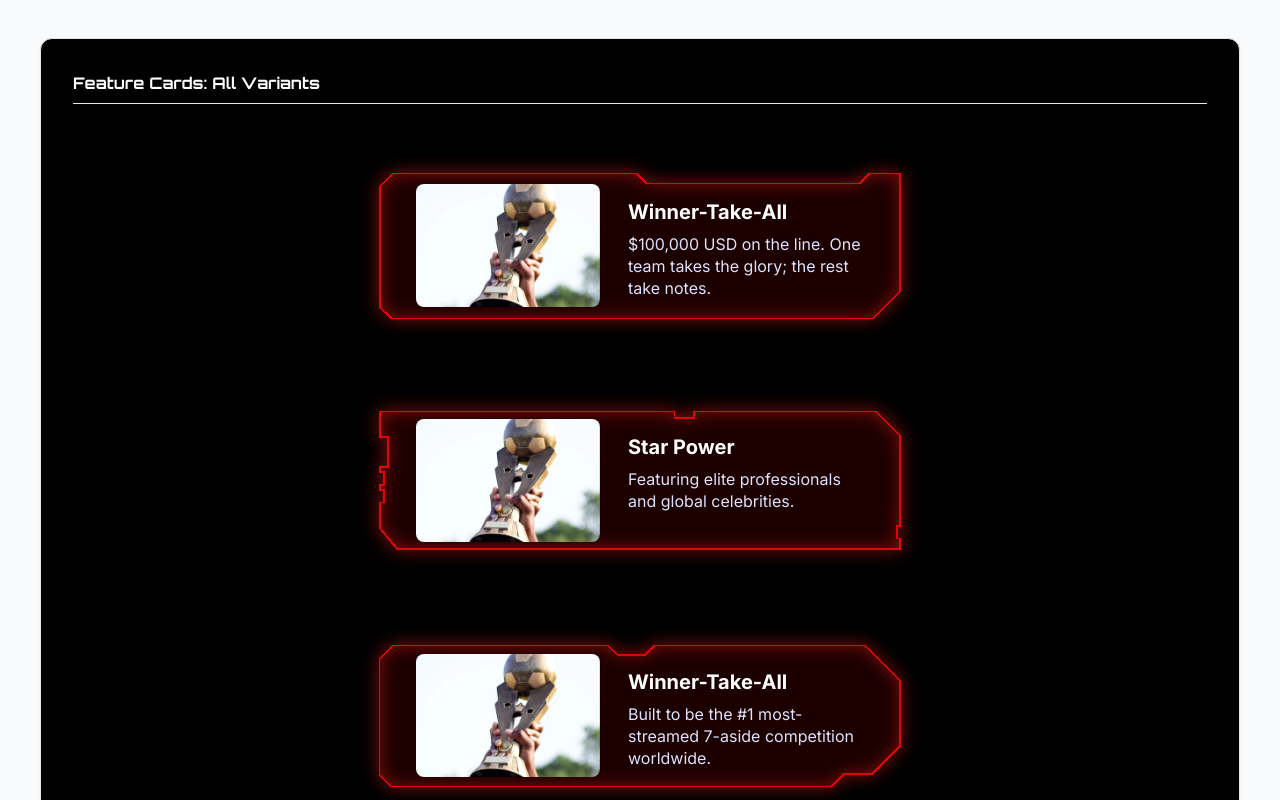
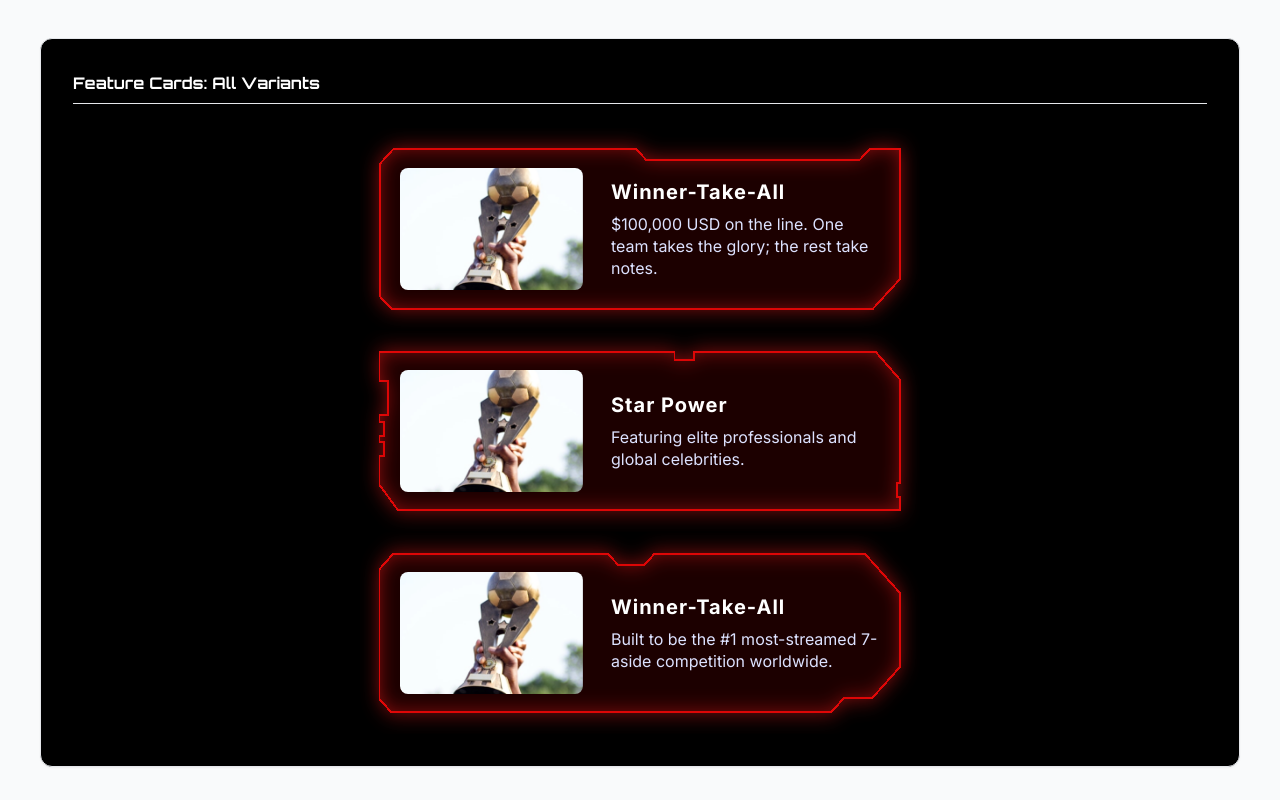
Before and after one commit to gochuicod/r1vals, a Next.js app: page /en/component-showcase in a window 1280 px wide. Shown: the part 1840-2640 px from the top of the page. Built offline with nearby package versions, Linux system fonts and the light colour scheme.

Commit message:
hotfix(FeatureCard): Reimplemented FeatureCard component

```diff
--- a/app/[locale]/component-showcase/page.tsx
+++ b/app/[locale]/component-showcase/page.tsx
@@ -120,8 +120,7 @@ export default function ComponentShowcasePage() {
             title="Winner-Take-All"
             description="$100,000 USD on the line. One team takes the glory; the rest take notes."
             imageSrc="/highlight_card/cash-awards.webp"
-            backgroundImg="/ui/feature_card/featured-card-1.svg"
-            mobileBackgroundImg="/ui/feature_card/featured-card-1-mobile.svg"
+            variant='1'
           />
 
           {/* Example 2: Blue Variant */}
@@ -129,8 +128,7 @@ export default function ComponentShowcasePage() {
             title="Star Power"
             description="Featuring elite professionals and global celebrities."
             imageSrc="/highlight_card/cash-awards.webp"
-            backgroundImg="/ui/feature_card/featured-card-2.svg"
-            mobileBackgroundImg="/ui/feature_card/featured-card-2-mobile.svg"
+            variant='2'
 
           />
 
@@ -139,8 +137,7 @@ export default function ComponentShowcasePage() {
             title="Winner-Take-All"
             description="Built to be the #1 most-streamed 7-aside competition worldwide."
             imageSrc="/highlight_card/cash-awards.webp"
-            backgroundImg="/ui/feature_card/featured-card-3.svg"
-            mobileBackgroundImg="/ui/feature_card/featured-card-3-mobile.svg"
+            variant='3'
           />
         </div>
       </div>
--- a/components/ui/FeatureCard.tsx
+++ b/components/ui/FeatureCard.tsx
@@ -1,50 +1,32 @@
 import React from 'react';
 import Image from 'next/image';
+import { FeatureCardContainer, FeatureCardVariant } from './FeatureCardContainer'; // Adjust path
 
 interface FeatureCardProps {
   title: string;
   description: string;
   imageSrc: string;
-  backgroundImg: string;
-  mobileBackgroundImg?: string;
   className?: string;
+  variant?: FeatureCardVariant;
 }
 
 export const FeatureCard = ({
   title,
   description,
   imageSrc,
-  backgroundImg,
-  mobileBackgroundImg,
   className = '',
+  variant = '1',
 }: FeatureCardProps) => {
   return (
-    <div className={`relative flex flex-col md:flex-row items-center text-center md:text-left w-full max-w-[350px] md:max-w-none md:w-[560px] min-h-[155px] p-6 md:p-8 gap-6 md:gap-7 overflow-hidden rounded-xl isolate ${className}`}>
-      {/* BACKGROUND LAYER */}
-      {/* Desktop Background: Hidden on mobile, block on md+ */}
-      <Image
-        src={backgroundImg}
-        alt=""
-        fill
-        className={`object-contain -z-10 ${mobileBackgroundImg ? 'hidden md:block' : 'block'}`}
-        priority
-      />
+    // Outer dimensions wrapper
+    <div className={`w-full max-w-[350px] md:max-w-none md:w-[560px] min-h-[155px] ${className}`}>
 
-      {/* Mobile Background: Block on mobile, hidden on md+ */}
-      {mobileBackgroundImg && (
-        <Image
-          src={mobileBackgroundImg}
-          alt=""
-          fill
-          className="object-contain -z-10 md:hidden"
-          priority
-        />
-      )}
+      <FeatureCardContainer variant={variant}>
+        {/* INNER CONTENT WRAPPER */}
+          <div className="flex flex-col md:flex-row items-center md:items-center w-full h-full p-6 gap-2 md:gap-7 justify-center md:justify-center">
 
-      {/* WRAPPER FOR IMAGE AND TEXT */}
-      <div className="flex flex-col md:flex-row items-center md:items-start w-full md:w-auto p-1 md:p-6 gap-0 md:gap-7">
-        {/* LEFT IMAGE / TOP IMAGE ON MOBILE */}
-        <div className="relative w-[240px] h-[90px] md:w-[184px] md:h-[123px] shrink-0">
+          {/* LEFT IMAGE */}
+          <div className="relative w-[293px] h-[120px] md:w-[183px] md:h-[122px] shrink-0">
             <Image
               src={imageSrc}
               alt={title}
@@ -54,15 +36,17 @@ export const FeatureCard = ({
           </div>
 
           {/* TEXT CONTENT */}
-        <div className="flex flex-col md:gap-2 mt-4 z-10 justify-center items-center md:items-start">
-          <h3 className="text-sm md:text-[20px] font-bold font-heading text-white leading-tight">
+          <div className="flex flex-col gap-2 mt-2 md:mt-0 z-10 justify-center items-center md:items-start">
+            <h3 className="text-sm md:text-[20px] font-bold font-heading text-white leading-tight tracking-wider">
               {title}
             </h3>
-          <p className="text-xs md:text-[16px] text-[#DDE2FF] font-heading leading-snug">
+            <p className="text-xs md:text-[16px] text-[#DDE2FF] font-heading leading-snug text-center md:text-left">
               {description}
             </p>
           </div>
+
         </div>
+      </FeatureCardContainer>
     </div>
   );
 };
--- /dev/null
+++ b/components/ui/FeatureCardContainer.tsx
@@ -0,0 +1,112 @@
+import React from 'react';
+
+export type FeatureCardVariant = '1' | '2' | '3';
+
+interface FeatureCardContainerProps {
+  children: React.ReactNode;
+  variant?: FeatureCardVariant;
+  className?: string;
+}
+
+export const FeatureCardContainer = ({
+  children,
+  variant = '1',
+  className = '',
+}: FeatureCardContainerProps) => {
+  return (
+    <div className={`relative w-full h-full p-4 isolate ${className}`}>
+      {/* SVG Background Layer */}
+      <div className="absolute inset-0 -z-10 w-full h-full pointer-events-none">
+        {variant === '1' && <SvgVariant1 />}
+        {variant === '2' && <SvgVariant2 />}
+        {variant === '3' && <SvgVariant3 />}
+      </div>
+
+      {/* Content Layer */}
+      <div className="relative z-10 w-full h-full">{children}</div>
+    </div>
+  );
+};
+
+// --- SVG DEFINITIONS ---
+
+const SvgVariant1 = () => (
+  <svg className="w-full h-full" viewBox="0 0 600 198" fill="none" xmlns="http://www.w3.org/2000/svg" preserveAspectRatio="none">
+    <g filter="url(#filter_feature_v1)">
+      <path d="M20 165.479L20 165.241L33.2406 178H72.2501H520.25H550.125L580 148.076V20L545.25 20L534.5 30.7677H307.5L296.75 20L35 20L20 35.0247L20 165.479Z" fill="#470000" fillOpacity="0.4" shapeRendering="crispEdges"/>
+      <path d="M296.335 21L306.793 31.4746L307.086 31.7676H534.914L535.207 31.4746L545.664 21H579V147.661L549.711 177H33.6436L21 164.814V35.4385L35.415 21H296.335Z" stroke="#D40000" strokeWidth="2" shapeRendering="crispEdges"/>
+    </g>
+    <defs>
+      <filter id="filter_feature_v1" x="0" y="0" width="100%" height="100%" filterUnits="userSpaceOnUse" colorInterpolationFilters="sRGB">
+        <feFlood floodOpacity="0" result="BackgroundImageFix"/>
+        <feColorMatrix in="SourceAlpha" type="matrix" values="0 0 0 0 0 0 0 0 0 0 0 0 0 0 0 0 0 0 127 0" result="hardAlpha"/>
+        <feOffset/>
+        <feGaussianBlur stdDeviation="10"/>
+        <feComposite in2="hardAlpha" operator="out"/>
+        <feColorMatrix type="matrix" values="0 0 0 0 1 0 0 0 0 0.105882 0 0 0 0 0.105882 0 0 0 0.5 0"/>
+        <feBlend mode="normal" in2="BackgroundImageFix" result="effect1_dropShadow"/>
+        <feBlend mode="normal" in="SourceGraphic" in2="effect1_dropShadow" result="shape"/>
+        <feColorMatrix in="SourceAlpha" type="matrix" values="0 0 0 0 0 0 0 0 0 0 0 0 0 0 0 0 0 0 127 0" result="hardAlpha"/>
+        <feOffset/>
+        <feGaussianBlur stdDeviation="10"/>
+        <feComposite in2="hardAlpha" operator="arithmetic" k2="-1" k3="1"/>
+        <feColorMatrix type="matrix" values="0 0 0 0 1 0 0 0 0 0.105882 0 0 0 0 0.105882 0 0 0 0.5 0"/>
+        <feBlend mode="normal" in2="shape" result="effect2_innerShadow"/>
+      </filter>
+    </defs>
+  </svg>
+);
+
+const SvgVariant2 = () => (
+  <svg className="w-full h-full" viewBox="0 0 601 190" fill="none" xmlns="http://www.w3.org/2000/svg" preserveAspectRatio="none">
+    <g filter="url(#filter_feature_v2)">
+      <path d="M24.34 117.68V106.34H20V98.64H24.34V87.3H20V79.05H28.73V48.88H20V20H338.52V27.27H357.65V20H554.25L580.94 46.69V144.99H577.2V156.33H580.94V169.94H39.83L20 146.11V117.68H24.34Z" fill="#470000" fillOpacity="0.4" shapeRendering="crispEdges"/>
+      <path d="M358.65 21V28.2695H337.52V21H20.9996V47.8799H29.73V80.0498H20.9996V86.2998H25.3404V99.6396H20.9996V105.34H25.3404V118.68H20.9996V145.747L40.2984 168.94H579.94V157.33H576.2V143.99H579.94V47.1045L553.836 21H358.65Z" stroke="#D40000" strokeWidth="2" shapeRendering="crispEdges"/>
+    </g>
+    <defs>
+      <filter id="filter_feature_v2" x="0" y="0" width="100%" height="100%" filterUnits="userSpaceOnUse" colorInterpolationFilters="sRGB">
+        <feFlood floodOpacity="0" result="BackgroundImageFix"/>
+        <feColorMatrix in="SourceAlpha" type="matrix" values="0 0 0 0 0 0 0 0 0 0 0 0 0 0 0 0 0 0 127 0" result="hardAlpha"/>
+        <feOffset/>
+        <feGaussianBlur stdDeviation="10"/>
+        <feComposite in2="hardAlpha" operator="out"/>
+        <feColorMatrix type="matrix" values="0 0 0 0 1 0 0 0 0 0.105882 0 0 0 0 0.105882 0 0 0 0.5 0"/>
+        <feBlend mode="normal" in2="BackgroundImageFix" result="effect1_dropShadow"/>
+        <feBlend mode="normal" in="SourceGraphic" in2="effect1_dropShadow" result="shape"/>
+        <feColorMatrix in="SourceAlpha" type="matrix" values="0 0 0 0 0 0 0 0 0 0 0 0 0 0 0 0 0 0 127 0" result="hardAlpha"/>
+        <feOffset/>
+        <feGaussianBlur stdDeviation="10"/>
+        <feComposite in2="hardAlpha" operator="arithmetic" k2="-1" k3="1"/>
+        <feColorMatrix type="matrix" values="0 0 0 0 1 0 0 0 0 0.105882 0 0 0 0 0.105882 0 0 0 0.5 0"/>
+        <feBlend mode="normal" in2="shape" result="effect2_innerShadow"/>
+      </filter>
+    </defs>
+  </svg>
+);
+
+const SvgVariant3 = () => (
+  <svg className="w-full h-full" viewBox="0 0 603 194" fill="none" xmlns="http://www.w3.org/2000/svg" preserveAspectRatio="none">
+    <g filter="url(#filter_feature_v3)">
+      <path d="M521.439 160.484H551.958L582.479 130.01V58.2346L544.244 20L316.549 20L306.012 30.5371H278.154L267.617 20L35.3239 20L20 35.3009L20 147.733L20 160.867L33.1333 174H507.923L521.439 160.484Z" fill="#470000" fillOpacity="0.4" shapeRendering="crispEdges"/>
+      <path d="M267.203 21L277.74 31.5371H306.427L316.964 21H543.83L581.479 58.6484V129.595L551.544 159.484H521.024L507.509 173H33.5479L21 160.452V35.7158L35.7383 21H267.203Z" stroke="#D40000" strokeWidth="2" shapeRendering="crispEdges"/>
+    </g>
+    <defs>
+      <filter id="filter_feature_v3" x="0" y="0" width="100%" height="100%" filterUnits="userSpaceOnUse" colorInterpolationFilters="sRGB">
+        <feFlood floodOpacity="0" result="BackgroundImageFix"/>
+        <feColorMatrix in="SourceAlpha" type="matrix" values="0 0 0 0 0 0 0 0 0 0 0 0 0 0 0 0 0 0 127 0" result="hardAlpha"/>
+        <feOffset/>
+        <feGaussianBlur stdDeviation="10"/>
+        <feComposite in2="hardAlpha" operator="out"/>
+        <feColorMatrix type="matrix" values="0 0 0 0 1 0 0 0 0 0.105882 0 0 0 0 0.105882 0 0 0 0.5 0"/>
+        <feBlend mode="normal" in2="BackgroundImageFix" result="effect1_dropShadow"/>
+        <feBlend mode="normal" in="SourceGraphic" in2="effect1_dropShadow" result="shape"/>
+        <feColorMatrix in="SourceAlpha" type="matrix" values="0 0 0 0 0 0 0 0 0 0 0 0 0 0 0 0 0 0 127 0" result="hardAlpha"/>
+        <feOffset/>
+        <feGaussianBlur stdDeviation="10"/>
+        <feComposite in2="hardAlpha" operator="arithmetic" k2="-1" k3="1"/>
+        <feColorMatrix type="matrix" values="0 0 0 0 1 0 0 0 0 0.105882 0 0 0 0 0.105882 0 0 0 0.5 0"/>
+        <feBlend mode="normal" in2="shape" result="effect2_innerShadow"/>
+      </filter>
+    </defs>
+  </svg>
+);
```
Lines whose indentation alone changed are shown as unchanged.
